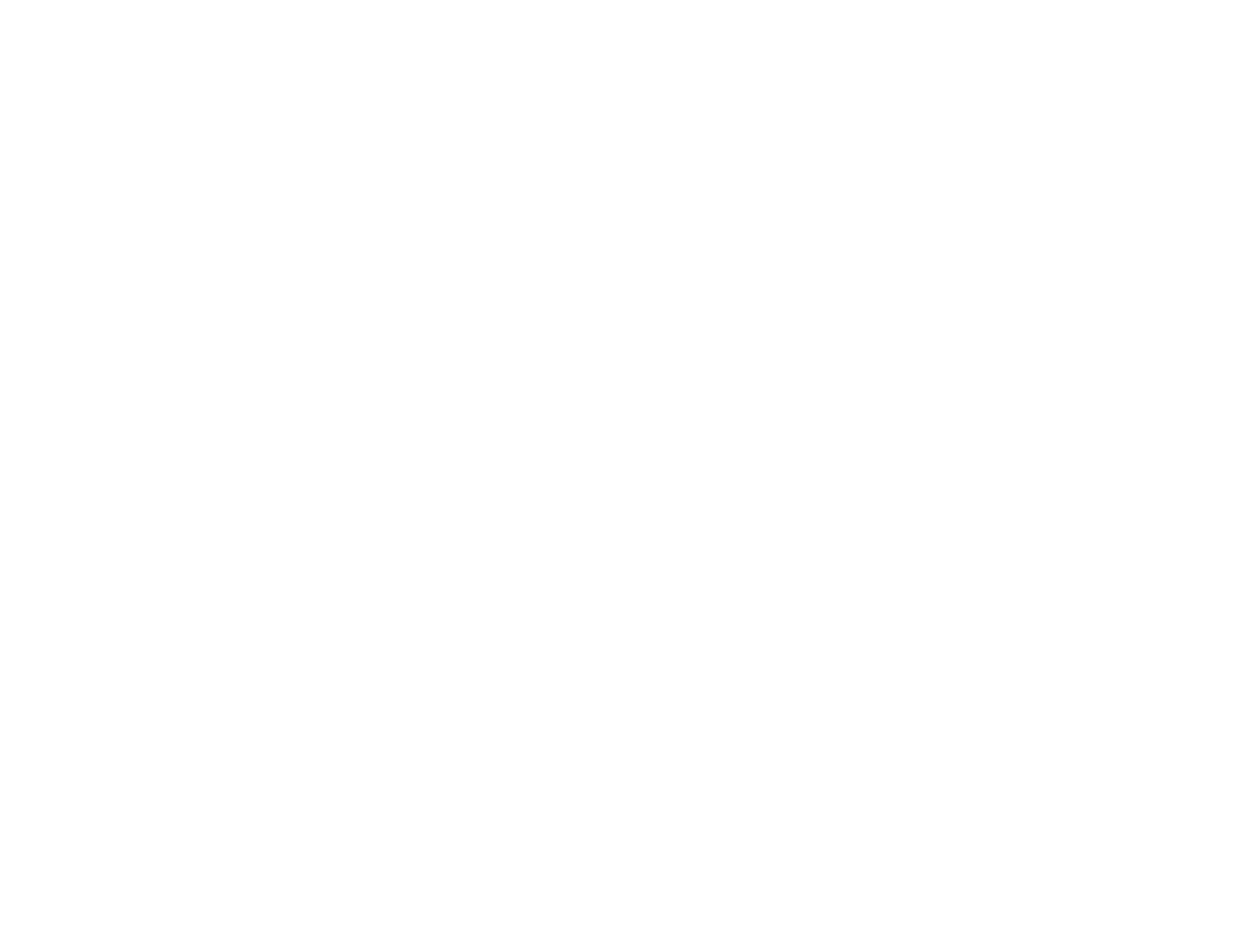
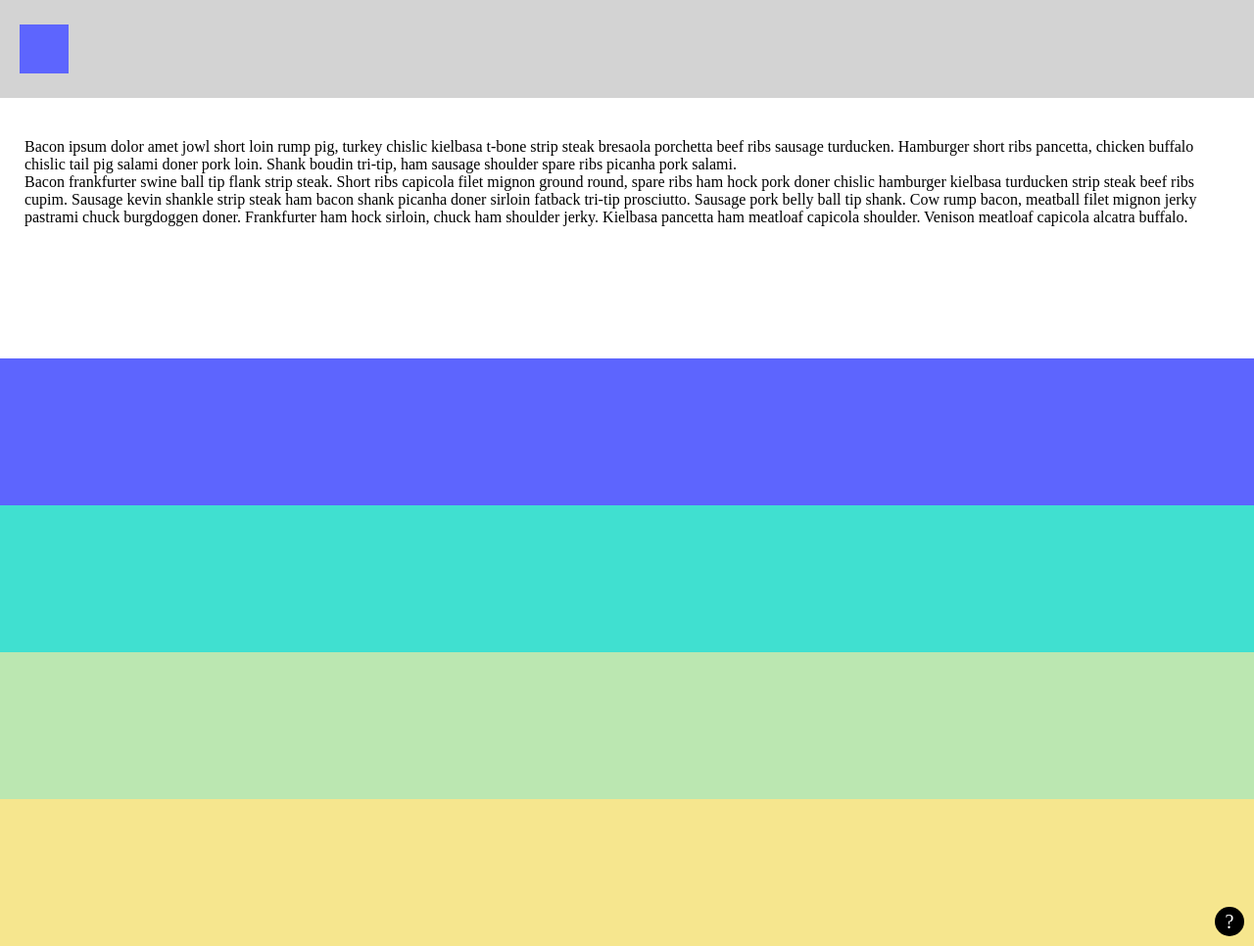
Before and after one commit to KelseyATaylor/html-css-2, a plain HTML site: page drill-3/index.html in a window 1280 px wide. Shown: the whole page at 98% size. Before the commit the page ends 800 px from the top, so only its background shows below. Drawn offline with Linux system fonts and the light colour scheme.

Commit message:
drill 3 complete

```diff
--- a/drill-3/index.css
+++ b/drill-3/index.css
@@ -0,0 +1,69 @@
+body {
+	/* display: flex; */
+	margin: 0;
+}
+
+.gray-container {
+	background-color: lightgray;
+	height: 100px;
+	width: 100%;
+	display: flex;
+	align-items: center;
+}
+
+.blue-box {
+	background-color: #5d65fe;
+	height: 50px;
+	width: 50px;
+	margin-left: 20px;
+}
+
+.white-container {
+	background-color: white;
+	height: 250px;
+	width: 100%;
+}
+
+p {
+	padding: 25px;
+}
+
+.blue-container {
+	background-color: #5d65fe;
+	height: 150px;
+	width: 100%;
+}
+
+.teal-container {
+	background-color: turquoise;
+	height: 150px;
+	width: 100%;
+}
+
+.green-container {
+	background-color: #bbe7b1;
+	height: 150px;
+	width: 100%;
+}
+
+.yellow-container {
+	background-color: #f6e68e;
+	height: 150px;
+	width: 100%;
+	display: flex;
+	align-items: flex-end;
+	justify-content: flex-end;
+}
+
+.question-mark {
+	background-color: black;
+	color: white;
+	height: 30px;
+	width: 30px;
+	border-radius: 50%;
+	display: flex;
+	justify-content: center;
+	align-items: center;
+	font-size: 20px;
+	margin: 10px;
+}
--- a/drill-3/index.html
+++ b/drill-3/index.html
@@ -1 +1,35 @@
-<!-- be sure to look at the example gif as well -->
+<!DOCTYPE html>
+<html lang="en">
+	<head>
+		<meta charset="UTF-8" />
+		<meta http-equiv="X-UA-Compatible" content="IE=edge" />
+		<meta name="viewport" content="width=device-width, initial-scale=1.0" />
+		<link rel="stylesheet" href="./index.css" />
+		<link rel="icon" href="./third.png" type="image/x-icon" />
+		<title>Drill 3</title>
+	</head>
+	<body>
+		<div class="gray-container">
+			<div class="blue-box"></div>
+		</div>
+		<div class="white-container">
+			<p>
+				Bacon ipsum dolor amet jowl short loin rump pig, turkey chislic kielbasa t-bone strip steak bresaola porchetta beef
+				ribs sausage turducken. Hamburger short ribs pancetta, chicken buffalo chislic tail pig salami doner pork loin. Shank
+				boudin tri-tip, ham sausage shoulder spare ribs picanha pork salami.
+				<br />
+				Bacon frankfurter swine ball tip flank strip steak. Short ribs capicola filet mignon ground round, spare ribs ham
+				hock pork doner chislic hamburger kielbasa turducken strip steak beef ribs cupim. Sausage kevin shankle strip steak
+				ham bacon shank picanha doner sirloin fatback tri-tip prosciutto. Sausage pork belly ball tip shank. Cow rump bacon,
+				meatball filet mignon jerky pastrami chuck burgdoggen doner. Frankfurter ham hock sirloin, chuck ham shoulder jerky.
+				Kielbasa pancetta ham meatloaf capicola shoulder. Venison meatloaf capicola alcatra buffalo.
+			</p>
+		</div>
+		<div class="blue-container"></div>
+		<div class="teal-container"></div>
+		<div class="green-container"></div>
+		<div class="yellow-container">
+			<div class="question-mark">?</div>
+		</div>
+	</body>
+</html>
```
